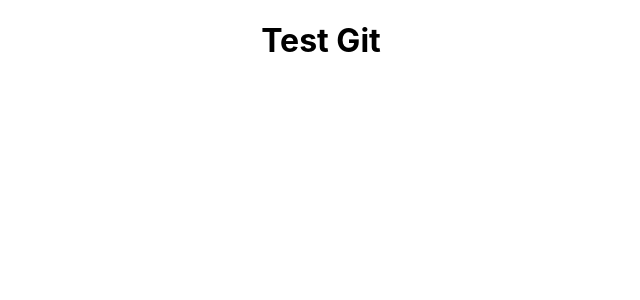
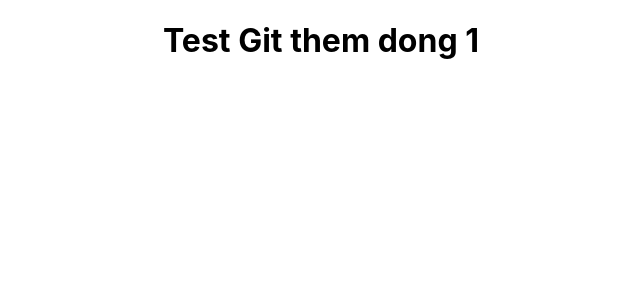
Before and after one commit to hoangvanthanh-125/git-demo, a React (Create React App) app: page / in a window 1280 px wide. Shown: the top 300 px of the page, without its empty margins (319-959 px from the left). Built offline with nearby package versions, Linux system fonts and the light colour scheme.

Commit message:
them thu vien

```diff
--- a/src/App.js
+++ b/src/App.js
@@ -18,6 +18,7 @@ function App({ initValue = 0 }) {
     <div className="App">
      <h1>
        Test Git
+       them dong 1
      </h1>
     </div>
   );
```
